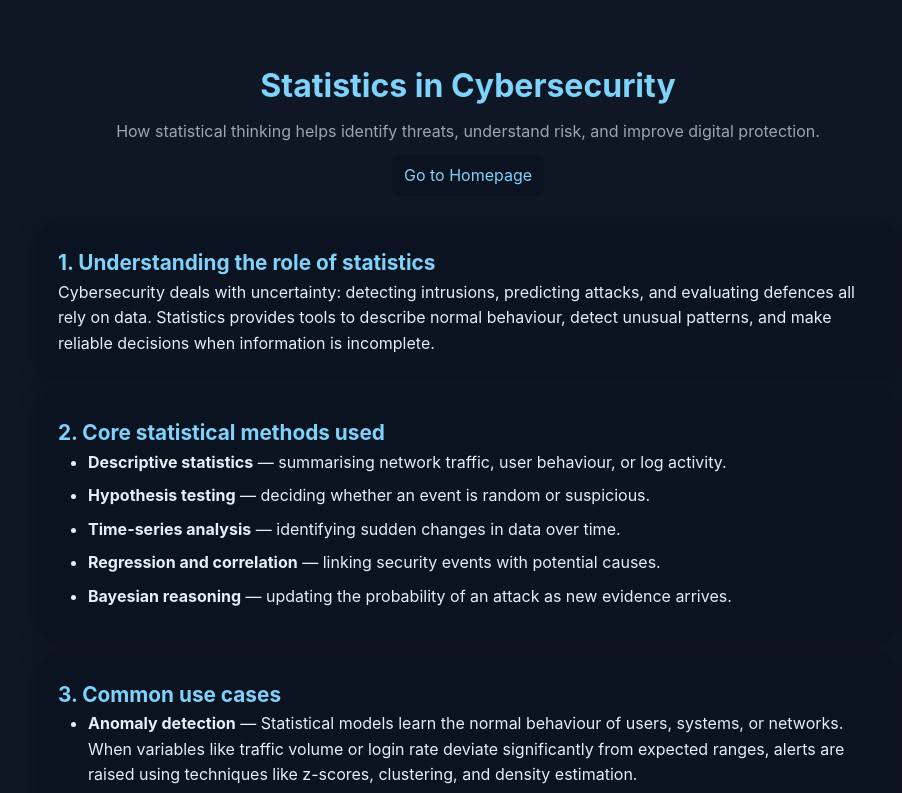
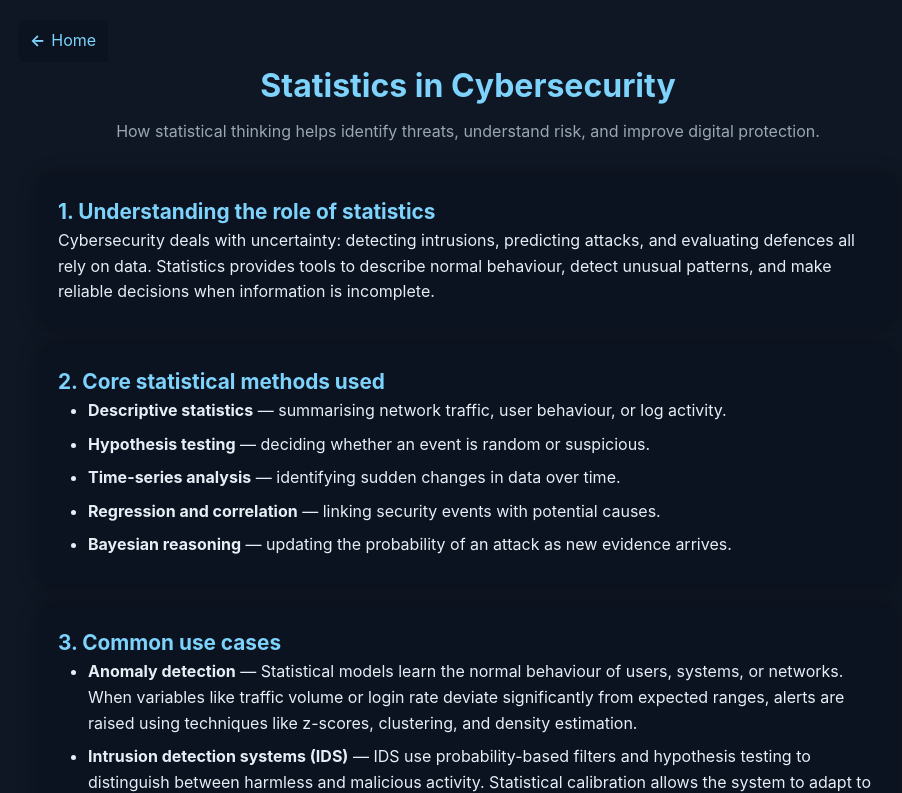
Before and after one commit to AdriIT/statistics-homeworks, a plain HTML site: page homework1/index.html in a window 1280 px wide. Shown: the top 793 px of the page, without its empty margins (172-1074 px from the left). Drawn offline with Linux system fonts and the light colour scheme.

Commit message:
Update index.html

```diff
--- a/homework1/index.html
+++ b/homework1/index.html
@@ -24,16 +24,19 @@
       color: #e6eef6;
       line-height: 1.6;
       margin: 0;
+      position: relative;
     }
     .wrap {
       max-width: 900px;
       margin: 0 auto;
       padding: 20px;
+      position: relative;
     }
     header {
       text-align: center;
       margin: 40px 0 30px;
       padding: 0 10px;
+      position: relative;
     }
     h1 {
       margin: 0;
@@ -46,18 +49,26 @@
       margin-top: 8px;
     }
     a.home-link {
-      display: inline-block;
-      margin-top: 10px;
+      position: absolute;
+      top: 20px;
+      left: 0;
+      display: flex;
+      align-items: center;
       padding: 8px 12px;
       background: var(--card);
       color: var(--accent);
       text-decoration: none;
-      border-radius: 8px;
+      border-radius: 8px 0 0 8px;
       transition: background 0.3s, color 0.3s;
     }
     a.home-link:hover {
       background: var(--accent);
       color: var(--card);
+    }
+    a.home-link::before {
+      content: '←';
+      margin-right: 6px;
+      font-weight: bold;
     }
     .card {
       background: var(--card);
@@ -90,6 +101,7 @@
       h2 { font-size: 1.15rem; }
       .wrap { padding: 15px; }
       .card { padding: 16px; }
+      a.home-link { top: 10px; left: 0; padding: 6px 10px; }
     }
 
     @media (max-width: 480px) {
@@ -97,15 +109,16 @@
       header { margin: 25px 0 20px; }
       h1 { font-size: 1.4rem; }
       .card { padding: 14px; }
+      a.home-link { padding: 5px 8px; font-size: 0.9rem; }
     }
   </style>
 </head>
 <body>
   <div class="wrap">
+    <a href="../index.html" class="home-link">Home</a>
     <header>
       <h1>Statistics in Cybersecurity</h1>
       <p class="lead">How statistical thinking helps identify threats, understand risk, and improve digital protection.</p>
-      <a href="../index.html" class="home-link">Go to Homepage</a>
     </header>
 
     <div class="card">
```
